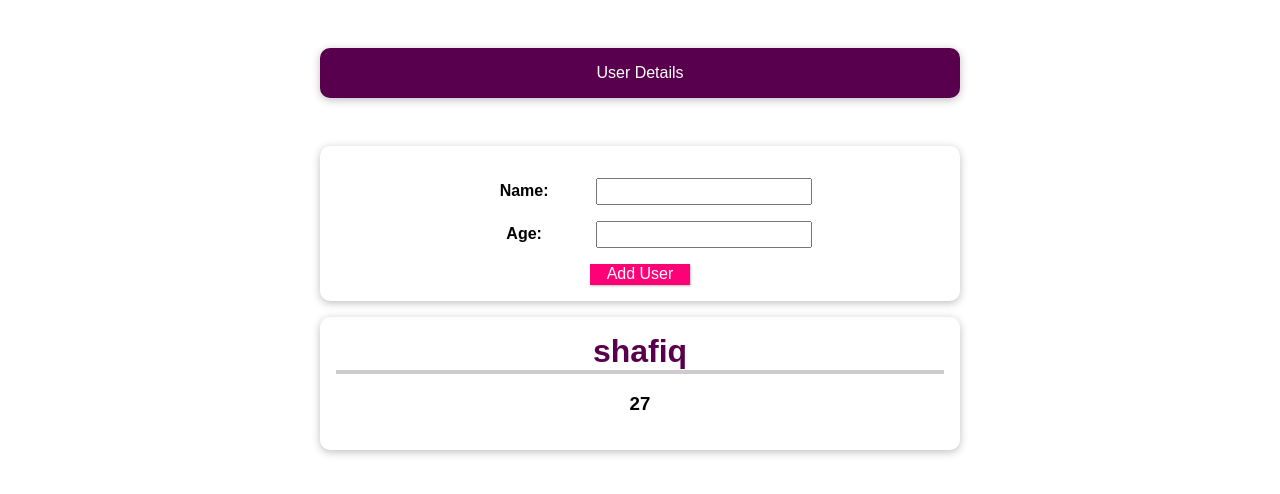
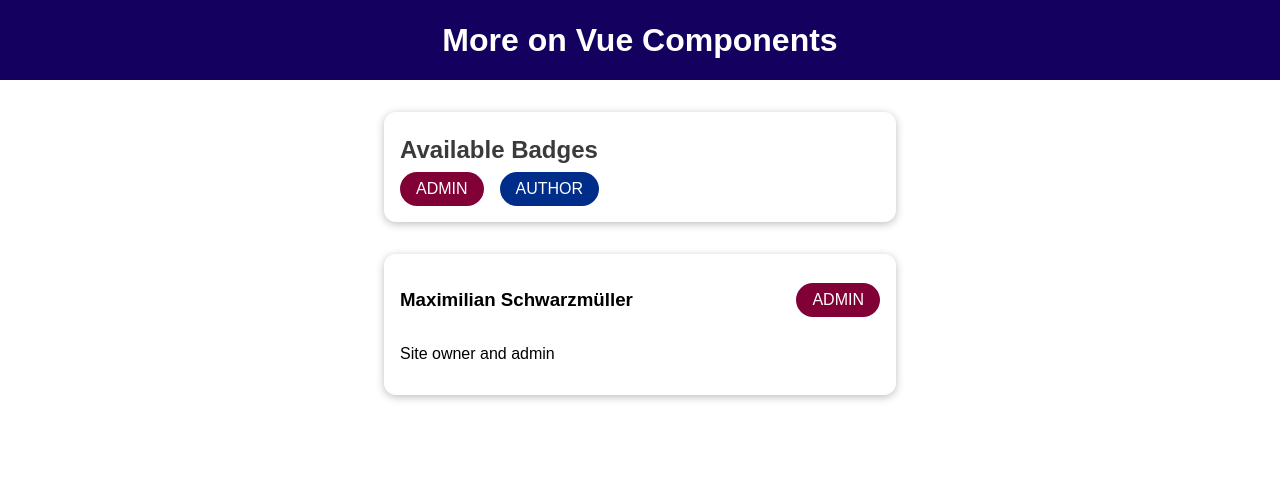
Before and after one commit to shafiquddin/vuePropsComm, a Vue app: page / in a window 1280 px wide. Shown: the top 494 px of the page. Built offline with nearby package versions, Linux system fonts and the light colour scheme.

Commit message:
scoped and slot

```diff
--- a/src/App.vue
+++ b/src/App.vue
@@ -1,105 +1,44 @@
 <template>
-    <div>
-    <header>User Details</header>
-    <user-data @add-details="AddDetailForm"></user-data>
-    <ul>
-        <active-user
-        :name="activeUser.name"
-        :age="activeUser.age"
-        ></active-user>
-    </ul>
-</div>
+  <div>
+    <the-header></the-header>
+    <badge-list></badge-list>
+    <user-info
+      :full-name="activeUser.name"
+      :info-text="activeUser.description"
+      :role="activeUser.role"
+    ></user-info>
+  </div>
 </template>
+
 <script>
+import BadgeList from './components/BadgeList.vue';
+import UserInfo from './components/UserInfo.vue';
+import TheHeader from './components/TheHeader.vue'
 
 export default {
-    data(){
-        return{
-            activeUser:
-                {
-                name:'shafiq',
-                age: 27
-            }
-        }
-    },
-    methods:{
-        AddDetailForm(name,age){
-          this.activeUser={
-            name:name,
-            age:+age,
-    }
-    }
+  data() {
+    return {
+      activeUser: {
+        name: 'Maximilian Schwarzmüller',
+        description: 'Site owner and admin',
+        role: 'admin',
+      },
+    };
+  },
+  components:{
+    TheHeader,
+    UserInfo,
+    BadgeList,
+  }
+};
+</script>
+
+<style>
+html {
+  font-family: sans-serif;
 }
-}
-</script>
-<style>
-* {
-  box-sizing: border-box;
-}
-html {
-  font-family: "Jost", sans-serif;
-}
+
 body {
   margin: 0;
 }
-header {
-  box-shadow: 0 2px 8px rgba(0, 0, 0, 0.26);
-  margin: 3rem auto;
-  border-radius: 10px;
-  padding: 1rem;
-  background-color: #58004d;
-  color: white;
-  text-align: center;
-  width: 90%;
-  max-width: 40rem;
-}
-#app ul {
-  margin: 0;
-  padding: 0;
-  list-style: none;
-}
-#app li,
-#app form {
-  box-shadow: 0 2px 8px rgba(0, 0, 0, 0.26);
-  margin: 1rem auto;
-  border-radius: 10px;
-  padding: 1rem;
-  text-align: center;
-  width: 90%;
-  max-width: 40rem;
-}
-#app h2 {
-  font-size: 2rem;
-  border-bottom: 4px solid #ccc;
-  color: #58004d;
-  margin: 0 0 1rem 0;
-}
-#app button {
-  font: inherit;
-  cursor: pointer;
-  border: 1px solid #ff0077;
-  background-color: #ff0077;
-  color: white;
-  padding: 0.05rem 1rem;
-  box-shadow: 1px 1px 2px rgba(0, 0, 0, 0.26);
-}
-#app button:hover,
-#app button:active {
-  background-color: #ec3169;
-  border-color: #ec3169;
-  box-shadow: 1px 1px 4px rgba(0, 0, 0, 0.26);
-}
-#app input {
-  font: inherit;
-  padding: 0.15rem;
-}
-#app label {
-  font-weight: bold;
-  margin-right: 1rem;
-  width: 7rem;
-  display: inline-block;
-}
-#app form div {
-  margin: 1rem 0;
-}
 </style>
--- a/src/Components/ActiveUser.vue
+++ /dev/null
@@ -1,21 +0,0 @@
-<template>
-    <li>
-        <h2>{{name}}</h2>
-        <h3>{{ age }}</h3>
-    </li>
-</template>
-
-<script>
-export default {
-    props:{
-        name:{
-            type:String,
-            required:true,
-        },
-        age:{
-            type:Number,
-            required:true,
-        },
-    }
-}
-</script>
--- a/src/Components/UserData.vue
+++ /dev/null
@@ -1,31 +0,0 @@
-<template>
-    <form @submit.prevent="AddDetails">
-        <div>
-            <label>Name:</label>
-            <input type="text" v-model="name">
-        </div>
-        <div>
-            <label>Age:</label>
-            <input type="text" v-model="age">
-        </div>
-        <button>Add User</button>
-    </form>
-</template>
-
-<script>
-
-export default{
-    data(){
-        return {
-            name:'',
-            age:'',
-        }
-    },
-    methods:{
-        AddDetails(){
-            this.$emit('add-details',this.name,this.age);
-        }
-    }
-}
-
-</script>
--- /dev/null
+++ b/src/components/BadgeList.vue
@@ -0,0 +1,33 @@
+<template>
+  <section>
+    <base-card>
+    <h2>Available Badges</h2>
+    <ul>
+      <li>
+        <base-badge type="admin" caption="ADMIN"></base-badge>
+      </li>
+      <li>
+        <base-badge type="author" caption="AUTHOR"></base-badge>
+      </li>
+    </ul>
+  </base-card>
+  </section>
+</template>
+
+<style scoped>
+section h2 {
+  margin: 0.5rem 0;
+  color: #3a3a3a;
+}
+ul {
+  list-style: none;
+  margin: 0;
+  padding: 0;
+  display: flex;
+  flex-direction: row;
+}
+
+li {
+  margin-right: 1rem;
+}
+</style>
--- /dev/null
+++ b/src/components/BaseBadge.vue
@@ -0,0 +1,37 @@
+<template>
+  <span class="badge" :class="classes">{{ caption }}</span>
+</template>
+
+<script>
+export default {
+  props: ['type', 'caption'],
+  computed: {
+    classes() {
+      return {
+        'badge--admin': this.type === 'admin',
+        'badge--author': this.type === 'author',
+      };
+    },
+  },
+};
+</script>
+
+<style scoped>
+.badge {
+  display: inline-block;
+  padding: 0.5rem 1rem;
+  border-radius: 30px;
+  background-color: #ccc;
+  color: #2e2e2e;
+}
+
+.badge--admin {
+  background-color: #810036;
+  color: white;
+}
+
+.badge--author {
+  background-color: #002c8a;
+  color: white;
+}
+</style>
--- /dev/null
+++ b/src/components/BaseCard.vue
@@ -0,0 +1,16 @@
+<template>
+  <div>
+    <slot></slot>
+  </div>
+</template>
+<script>
+</script>
+
+<style scoped>
+div {
+  margin: 2rem auto;
+  max-width: 30rem;
+  border-radius: 12px;
+  box-shadow: 0 2px 8px rgba(0, 0, 0, 0.26);
+  padding: 1rem;
+}</style>
--- /dev/null
+++ b/src/components/TheHeader.vue
@@ -0,0 +1,21 @@
+<template>
+  <header>
+    <h1>More on Vue Components</h1>
+  </header>
+</template>
+
+<style scoped>
+  header {
+    width: 100%;
+    height: 5rem;
+    display: flex;
+    justify-content: center;
+    align-items: center;
+    background-color: #14005e;
+  }
+
+  header h1 {
+    color: white;
+    margin: 0;
+  }
+</style>
--- /dev/null
+++ b/src/components/UserInfo.vue
@@ -0,0 +1,26 @@
+<template>
+  <section>
+    <base-card>
+    <header>
+      <h3>{{ fullName }}</h3>
+      <base-badge :type="role" :caption="role.toUpperCase()"></base-badge>
+    </header>
+    <p>{{ infoText }}</p>
+    </base-card>
+  </section>
+</template>
+
+<script>
+export default {
+  props: ['fullName', 'infoText', 'role'],
+};
+</script>
+
+<style scoped>
+
+section header {
+  display: flex;
+  justify-content: space-between;
+  align-items: center;
+}
+</style>
--- a/src/main.js
+++ b/src/main.js
@@ -1,23 +1,10 @@
-import { createApp } from 'vue'
-import App from './App.vue'
-import ActiveUser from './Components/ActiveUser.vue';
-import UserData from './Components/UserData.vue';
+import { createApp } from 'vue';
+import App from './App.vue';
+import BaseBadge from './components/BaseBadge.vue';
+import BaseCard from "./components/BaseCard.vue";
 
-const app=createApp(App);
-app.component('user-data',UserData);
-app.component('active-user',ActiveUser);
+const app = createApp(App);
+app.component('base-badge', BaseBadge);
+app.component('base-card',BaseCard);
 
 app.mount('#app');
-
-// Task 1:
-// Add two components to the app:
-// An ActiveUser component and an UserData component
-// ActiveUser should output a username (h2) and age (h3)
-// UserData should output two input fields => for name and age
-// Optional: Add styling of your choice
-
-// Task 2: Output both components side-by-side in your main App template
-
-// Task 3: Add user data and ensure it contains a name and age
-// User data should be output in ActiveUser
-// It should be updated via the UserData component
```
